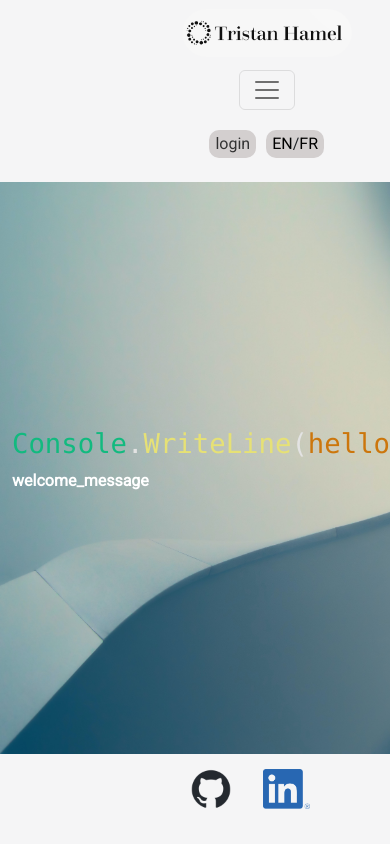
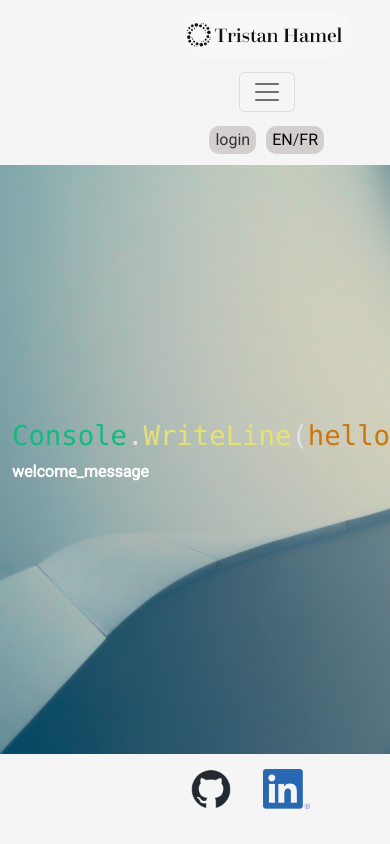
Before and after one commit to T-Hamel94/PersonnalWebsite, a React (Create React App) app: page / in a window 390 px wide. Shown: the top 844 px of the page. Built offline with nearby package versions, Linux system fonts and the light colour scheme; no server answers.

Commit message:
Ajusting the height of the nav in mobile format

```diff
--- a/src/styles/static/NavBar.css
+++ b/src/styles/static/NavBar.css
@@ -45,14 +45,15 @@
 
 @media screen and (max-width: 989px){
   #languageContainer{
-    margin-top:12px;
+    margin-top:6px;
+    margin-bottom:-13px;
     justify-content: center;
   }
 
   #logoContainer{
     text-align: center;
     margin-bottom: 5px;
-    margin-top:-15px;
+    margin-top:-13px;
   }
 
   #nav{
```
